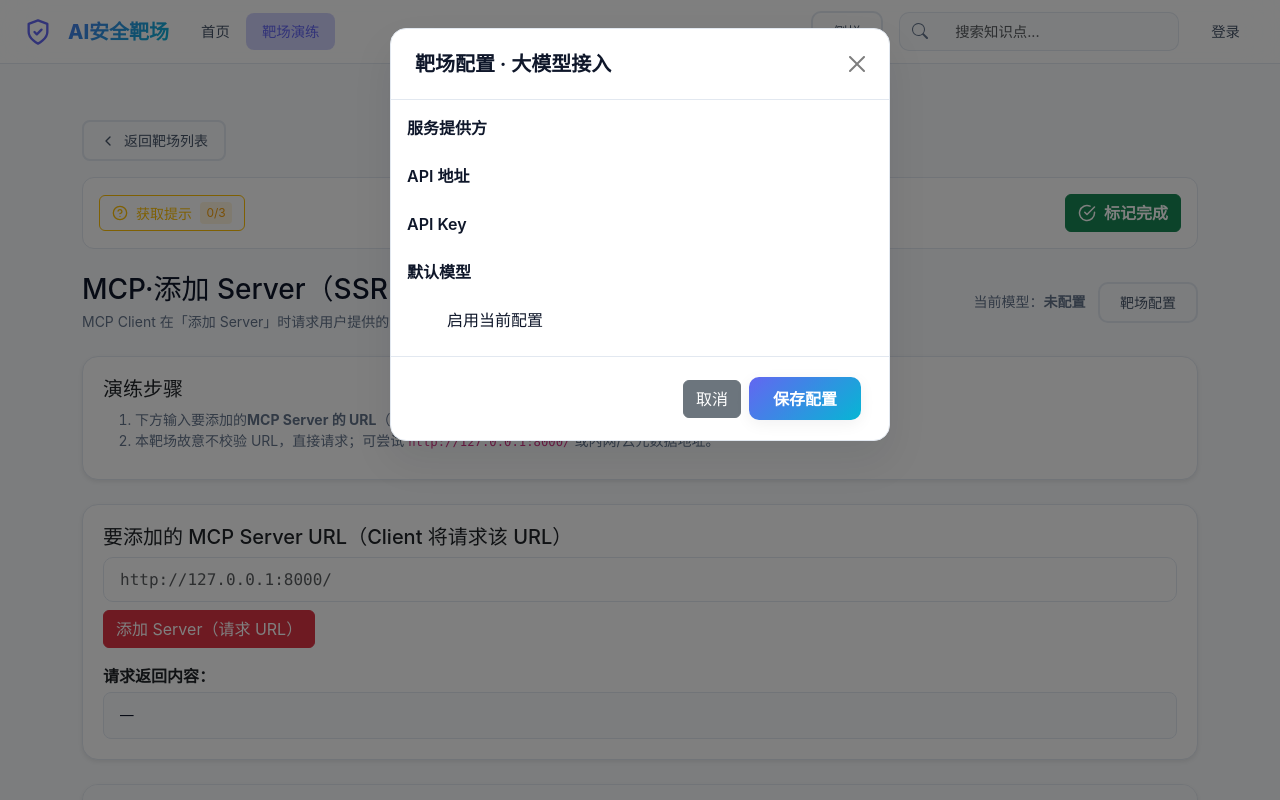
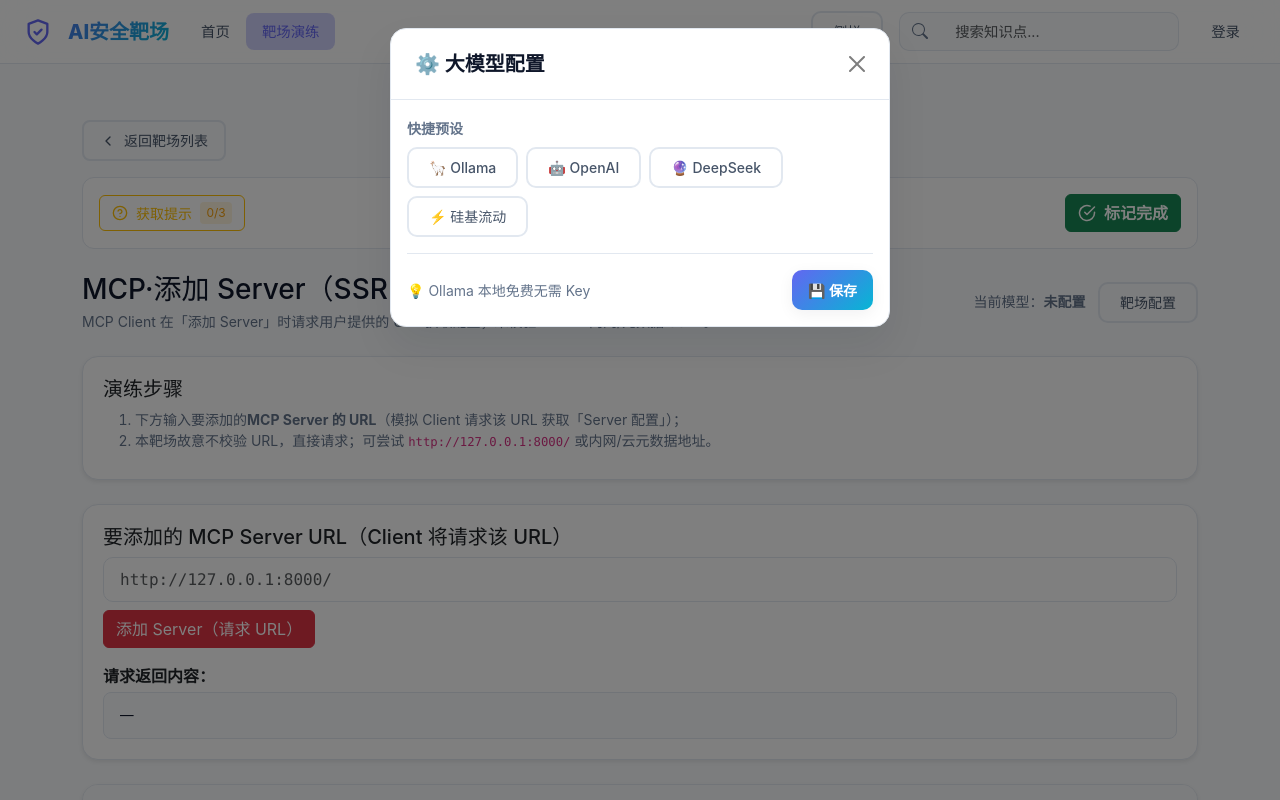
Before and after one commit to 250wuyifan/AISecLab, a Django app: template playground/templates/playground/mcp_ssrf_lab.html in a window 1280 px wide, after a click on "靶场配置". Run offline with Django 4.2, Linux system fonts and the light colour scheme; the template is opened without the code that fills it, so the values that code supplies are empty; some libraries are stand-ins or nearby versions.

Commit message:
fix: LLM config modal now loads via AJAX
The config modal was empty on most lab pages because only 5 views
passed config_form to the template. Changed the modal to fetch
the config form via AJAX from /playground/llm-config/, so it works
on every lab page without modifying each view.

```diff
--- a/playground/templates/playground/_tool_lab_llm_config_modal.html
+++ b/playground/templates/playground/_tool_lab_llm_config_modal.html
@@ -1,41 +1,99 @@
-<!-- 靶场配置弹层：与 CSWSH/记忆投毒共用 -->
+<!-- 靶场配置弹层：AJAX 加载配置，无需每个视图传 config_form -->
 <div class="modal fade" id="llmConfigModal" tabindex="-1" aria-hidden="true">
   <div class="modal-dialog">
     <div class="modal-content">
       <div class="modal-header">
-        <h5 class="modal-title">靶场配置 · 大模型接入</h5>
+        <h5 class="modal-title">⚙️ 大模型配置</h5>
         <button type="button" class="btn-close" data-bs-dismiss="modal" aria-label="Close"></button>
       </div>
-      <form method="post">
-        <div class="modal-body">
-          {% csrf_token %}
-          {{ config_form.non_field_errors }}
-          <div class="mb-3">
-            <label class="form-label" for="{{ config_form.provider.id_for_label }}">服务提供方</label>
-            {{ config_form.provider }}
-          </div>
-          <div class="mb-3">
-            <label class="form-label" for="{{ config_form.api_base.id_for_label }}">API 地址</label>
-            {{ config_form.api_base }}
-          </div>
-          <div class="mb-3">
-            <label class="form-label" for="{{ config_form.api_key.id_for_label }}">API Key</label>
-            {{ config_form.api_key }}
-          </div>
-          <div class="mb-3">
-            <label class="form-label" for="{{ config_form.default_model.id_for_label }}">默认模型</label>
-            {{ config_form.default_model }}
-          </div>
-          <div class="form-check form-switch mb-2">
-            {{ config_form.enabled }}
-            <label class="form-check-label" for="{{ config_form.enabled.id_for_label }}">启用当前配置</label>
-          </div>
+      <div class="modal-body" id="llmConfigModalBody">
+        <div class="text-center py-4">
+          <div class="spinner-border spinner-border-sm text-primary" role="status"></div>
+          <span class="ms-2 text-muted">加载配置...</span>
         </div>
-        <div class="modal-footer">
-          <button type="button" class="btn btn-secondary" data-bs-dismiss="modal">取消</button>
-          <button type="submit" class="btn btn-primary">保存配置</button>
-        </div>
-      </form>
+      </div>
     </div>
   </div>
 </div>
+
+<script>
+(function() {
+    var modal = document.getElementById('llmConfigModal');
+    if (!modal) return;
+    var loaded = false;
+
+    modal.addEventListener('show.bs.modal', function() {
+        if (loaded) return;
+        var body = document.getElementById('llmConfigModalBody');
+
+        fetch('{% url "playground:llm_config" %}', {
+            headers: { 'X-Requested-With': 'XMLHttpRequest' }
+        })
+        .then(function(r) { return r.text(); })
+        .then(function(html) {
+            // 从返回的 HTML 中提取表单部分
+            var tmp = document.createElement('div');
+            tmp.innerHTML = html;
+            var card = tmp.querySelector('.card-body') || tmp.querySelector('form') || tmp;
+
+            body.innerHTML = '<form method="post" action="{% url "playground:llm_config" %}">' +
+                '<input type="hidden" name="csrfmiddlewaretoken" value="' + getCsrf() + '">' +
+                extractFormFields(card) +
+                '<div class="d-flex justify-content-between align-items-center mt-3">' +
+                '  <span class="text-muted small">💡 Ollama 本地免费无需 Key</span>' +
+                '  <button type="submit" class="btn btn-primary btn-sm px-3">💾 保存</button>' +
+                '</div>' +
+                '</form>';
+
+            // 快捷预设
+            body.querySelectorAll('.preset-btn').forEach(function(btn) {
+                btn.addEventListener('click', function() {
+                    var f = body.querySelector('form');
+                    var p = f.querySelector('[name="provider"]');
+                    var a = f.querySelector('[name="api_base"]');
+                    var m = f.querySelector('[name="default_model"]');
+                    if (p) p.value = this.dataset.provider;
+                    if (a) a.value = this.dataset.apiBase;
+                    if (m) m.value = this.dataset.model;
+                });
+            });
+
+            loaded = true;
+        })
+        .catch(function() {
+            body.innerHTML = '<div class="text-center py-4">' +
+                '<p class="text-muted">加载失败，请直接访问 <a href="{% url "playground:llm_config" %}">配置页面</a></p>' +
+                '</div>';
+        });
+    });
+
+    function getCsrf() {
+        var c = document.cookie.match(/csrftoken=([^;]+)/);
+        if (c) return c[1];
+        var el = document.querySelector('[name="csrfmiddlewaretoken"]');
+        return el ? el.value : '';
+    }
+
+    function extractFormFields(container) {
+        // 提取快捷预设和表单字段
+        var presets = '<div class="mb-3">' +
+            '<label class="form-label fw-semibold small text-muted">快捷预设</label>' +
+            '<div class="d-flex gap-2 flex-wrap">' +
+            '<button type="button" class="btn btn-sm btn-outline-secondary preset-btn" data-provider="ollama" data-api-base="http://127.0.0.1:11434/v1/chat/completions" data-model="qwen2.5">🦙 Ollama</button>' +
+            '<button type="button" class="btn btn-sm btn-outline-secondary preset-btn" data-provider="openai" data-api-base="https://api.openai.com/v1/chat/completions" data-model="gpt-4o-mini">🤖 OpenAI</button>' +
+            '<button type="button" class="btn btn-sm btn-outline-secondary preset-btn" data-provider="deepseek" data-api-base="https://api.deepseek.com/v1/chat/completions" data-model="deepseek-chat">🔮 DeepSeek</button>' +
+            '<button type="button" class="btn btn-sm btn-outline-secondary preset-btn" data-provider="siliconflow" data-api-base="https://api.siliconflow.cn/v1/chat/completions" data-model="Qwen/Qwen3-8B">⚡ 硅基流动</button>' +
+            '</div></div><hr class="my-3">';
+
+        // 提取表单内的所有 .mb-3 和 .form-check 元素
+        var fields = container.querySelectorAll('.mb-3, .mb-4, .form-check');
+        var html = presets;
+        fields.forEach(function(f) {
+            // 跳过快捷预设和按钮区域
+            if (f.querySelector('.preset-btn') || f.querySelector('[type="submit"]')) return;
+            html += f.outerHTML;
+        });
+        return html;
+    }
+})();
+</script>
```
